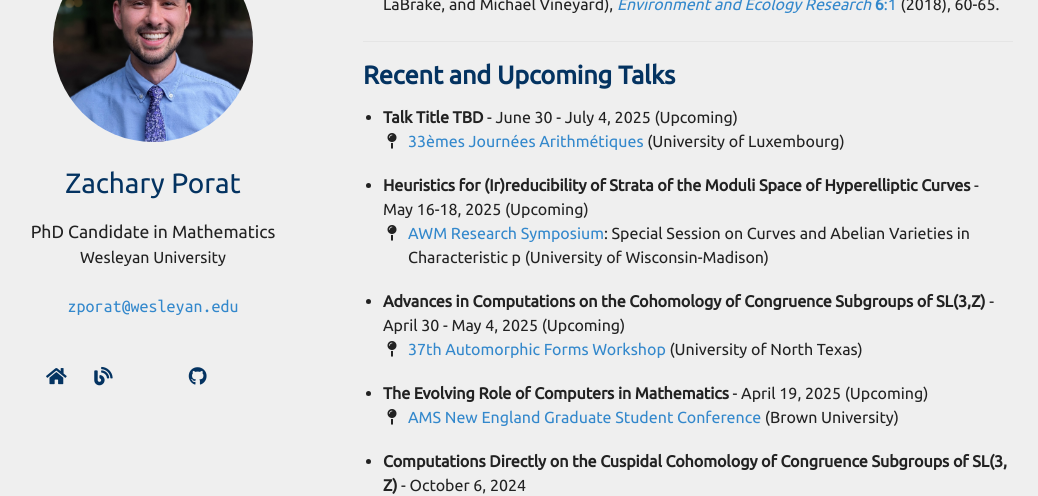
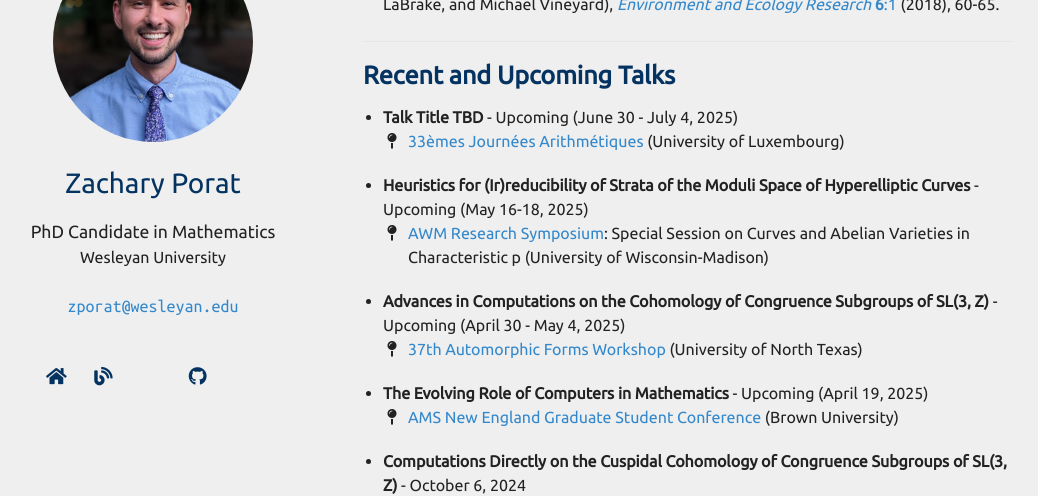
Before and after one commit to zporat/zporat.github.io, a Jekyll site: the page built from index.md, in a window 1280 px wide and 900 px high, scrolled down 588 px. Shown: the part 152-648 px from the top of the window, without its empty margins (102-1140 px from the left). Built offline with Jekyll 4.4.1, drawn with Linux system fonts in a browser that asks for light colours; nearby versions of some CDN libraries; a style sheet for code colours, icons or effects is not loaded; our own code applies the rules of GitHub Pages for plain Markdown files.

Commit message:
talk data update

```diff
--- a/_data/talks.yml
+++ b/_data/talks.yml
@@ -4,26 +4,26 @@ main:
     conf: 33èmes Journées Arithmétiques
     conf_website: https://www.uni.lu/fstm-en/conferences/ja25/
     location: (University of Luxembourg)
-    date: June 30 - July 4, 2025 (Upcoming)
+    date: Upcoming (June 30 - July 4, 2025)
 
   - title: Heuristics for (Ir)reducibility of Strata of the Moduli Space of Hyperelliptic Curves
     conf: AWM Research Symposium
     conf_website: https://awm-math.org/meetings/awm-research-symposium/
     location: (University of Wisconsin-Madison)
     spec_session: Special Session on Curves and Abelian Varieties in Characteristic p
-    date: May 16-18, 2025 (Upcoming)
+    date: Upcoming (May 16-18, 2025)
 
-  - title: Advances in Computations on the Cohomology of Congruence Subgroups of SL(3,Z)
+  - title: Advances in Computations on the Cohomology of Congruence Subgroups of <span style="word-break:keep-all">SL(3, Z)</span>
     conf: 37th Automorphic Forms Workshop
     conf_website: http://automorphicformsworkshop.org/index.html
     location: (University of North Texas)
-    date: April 30 - May 4, 2025 (Upcoming)
+    date: Upcoming (April 30 - May 4, 2025)
 
   - title: The Evolving Role of Computers in Mathematics
     conf: AMS New England Graduate Student Conference
     conf_website: https://sites.google.com/brown.edu/amsgradconference/home
     location: (Brown University)
-    date: April 19, 2025 (Upcoming)
+    date: Upcoming (April 19, 2025)
 
   - title: Computations Directly on the Cuspidal Cohomology of Congruence Subgroups of SL(3, Z)
     conf: Conférence de Théorie des Nombres Québec-Maine
```
